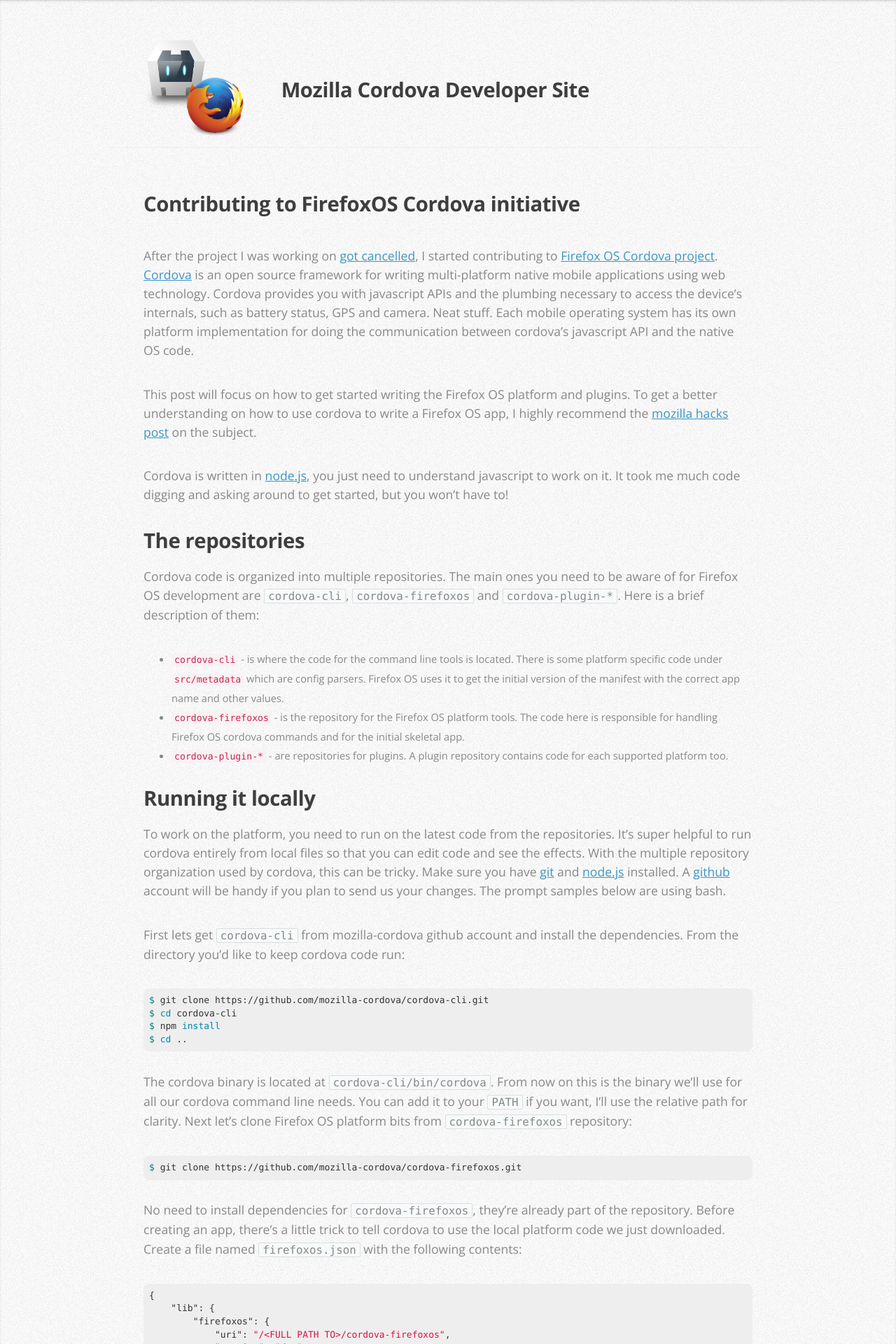
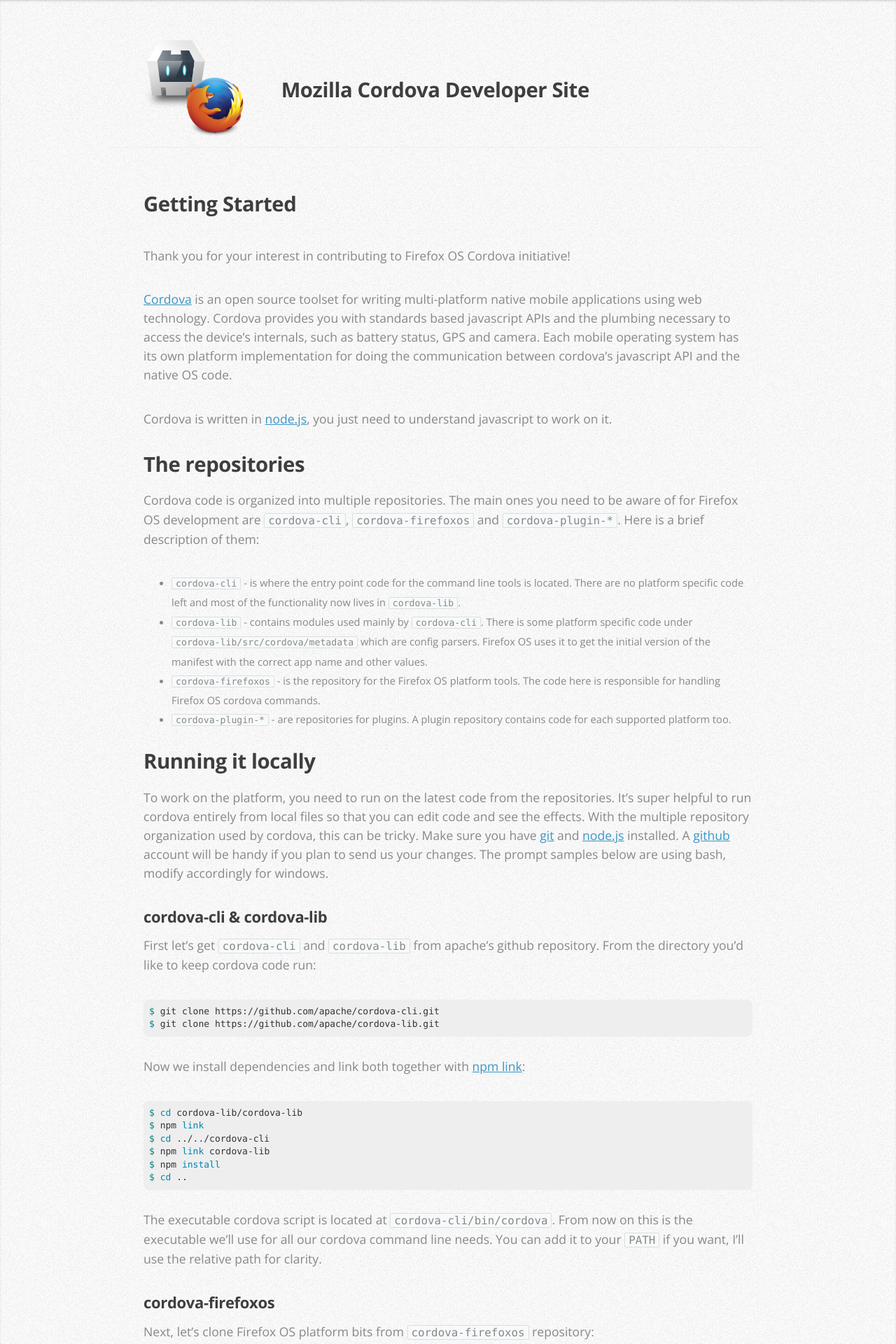
Before and after one commit to mozilla-cordova/mozilla-cordova.github.io, a Jekyll site: the page built from pages/01-getting-started.md, in a window 1280 px wide. Shown: the top 1920 px of the page at 70% size. Built offline with Jekyll 4.4.1, drawn with Linux system fonts in a browser that asks for light colours; some of the changed text lies outside the part shown.

Commit message:
Added documentation content and misc improvements

```diff
--- a/_layouts/page.html
+++ b/_layouts/page.html
@@ -15,7 +15,7 @@
     <header class="container" id="top">
         <div class="row page-header">
             <div>
-                <a href="{{ site.baseurl }}"><span class="image"><img src="/images/mozilla-cordova.png" alt="logo" /></span></a>
+                <a href="/status"><span class="image"><img src="/images/mozilla-cordova.png" alt="logo" /></span></a>
             </div>
             <div>
                 <h2>Mozilla Cordova Developer Site</h2>
--- a/css/style.css
+++ b/css/style.css
@@ -1028,13 +1028,25 @@
         font-size: 1.2em;
     }
 
-        .page-content p code
+        .page-content code
         {
             color: #888;
             background-color: #F7FAFB;
             border-radius: 2px;
             border: 1px solid #DDD;
             padding: 0 5px;
+        }
+
+    .page-content .video
+    {
+        text-align: center;
+        padding-bottom: 40px;
+    }
+
+        .page-content .video iframe
+        {
+            width: 100%;
+            max-width: 560px;
         }
 
 /*********************************************************************************/
@@ -1093,6 +1105,14 @@
     padding: 8px;
     border: 0;
     border-radius: 8px;
+}
+
+.highlight code
+{
+    color: inherit;
+    background-color: inherit;
+    border: 0;
+    padding: 0;
 }
 
 .highlight .c { color: #999988; font-style: italic } /* Comment */
--- a/pages/01-getting-started.md
+++ b/pages/01-getting-started.md
@@ -1,44 +1,67 @@
 ---
 layout: page
-title: Contributing to FirefoxOS Cordova initiative
+title: Getting Started
 author: Rodrigo Silveira
 author_twitter: rodms10
 ---
 
-After the project I was working on [got cancelled](https://blog.mozilla.org/futurereleases/2014/03/14/metro/), I started contributing to [Firefox OS Cordova project](https://wiki.mozilla.org/CordovaFirefoxOS). [Cordova](http://cordova.apache.org/) is an open source framework for writing multi-platform native mobile applications using web technology. Cordova provides you with javascript APIs and the plumbing necessary to access the device's internals, such as battery status, GPS and camera. Neat stuff. Each mobile operating system has its own platform implementation for doing the communication between cordova's javascript API and the native OS code.
+Thank you for your interest in contributing to Firefox OS Cordova initiative!
 
-This post will focus on how to get started writing the Firefox OS platform and plugins. To get a better understanding on how to use cordova to write a Firefox OS app, I highly recommend the [mozilla hacks post](https://hacks.mozilla.org/2014/02/building-cordova-apps-for-firefox-os/) on the subject.
+[Cordova](http://cordova.apache.org/) is an open source toolset for writing multi-platform native mobile applications using web technology. Cordova provides you with standards based javascript APIs and the plumbing necessary to access the device's internals, such as battery status, GPS and camera. Each mobile operating system has its own platform implementation for doing the communication between cordova's javascript API and the native OS code.
 
-Cordova is written in [node.js](http://nodejs.org/), you just need to understand javascript to work on it. It took me much code digging and asking around to get started, but you won't have to!
+Cordova is written in [node.js](http://nodejs.org/), you just need to understand javascript to work on it.
 
 ## The repositories
 
 Cordova code is organized into multiple repositories. The main ones you need to be aware of for Firefox OS development are `cordova-cli`, `cordova-firefoxos` and `cordova-plugin-*`. Here is a brief description of them:
 
-- `cordova-cli` - is where the code for the command line tools is located. There is some platform specific code under `src/metadata` which are config parsers. Firefox OS uses it to get the initial version of the manifest with the correct app name and other values.
-- `cordova-firefoxos` - is the repository for the Firefox OS platform tools. The code here is responsible for handling Firefox OS cordova commands and for the initial skeletal app.
+- `cordova-cli` - is where the entry point code for the command line tools is located. There are no platform specific code left and most of the functionality now lives in `cordova-lib`.
+- `cordova-lib` - contains modules used mainly by `cordova-cli`. There is some platform specific code under `cordova-lib/src/cordova/metadata` which are config parsers. Firefox OS uses it to get the initial version of the manifest with the correct app name and other values.
+- `cordova-firefoxos` - is the repository for the Firefox OS platform tools. The code here is responsible for handling Firefox OS cordova commands.
 - `cordova-plugin-*` - are repositories for plugins. A plugin repository contains code for each supported platform too.
 
 ## Running it locally
 
-To work on the platform, you need to run on the latest code from the repositories. It's super helpful to run cordova entirely from local files so that you can edit code and see the effects. With the multiple repository organization used by cordova, this can be tricky. Make sure you have [git](http://git-scm.com/downloads) and [node.js](http://nodejs.org/download/) installed. A [github](https://github.com/) account will be handy if you plan to send us your changes. The prompt samples below are using bash.
+To work on the platform, you need to run on the latest code from the repositories. It's super helpful to run cordova entirely from local files so that you can edit code and see the effects. With the multiple repository organization used by cordova, this can be tricky. Make sure you have [git](http://git-scm.com/downloads) and [node.js](http://nodejs.org/download/) installed. A [github](https://github.com/) account will be handy if you plan to send us your changes. The prompt samples below are using bash, modify accordingly for windows.
 
-First lets get `cordova-cli` from mozilla-cordova github account and install the dependencies. From the directory you'd like to keep cordova code run:
+### cordova-cli & cordova-lib
+
+First let's get `cordova-cli` and `cordova-lib` from apache's github repository. From the directory you'd like to keep cordova code run:
 
 {% highlight bash %}
-$ git clone https://github.com/mozilla-cordova/cordova-cli.git
-$ cd cordova-cli
+$ git clone https://github.com/apache/cordova-cli.git
+$ git clone https://github.com/apache/cordova-lib.git
+{% endhighlight %}
+
+Now we install dependencies and link both together with [npm link](https://www.npmjs.org/doc/cli/npm-link.html):
+
+{% highlight bash %}
+$ cd cordova-lib/cordova-lib
+$ npm link
+$ cd ../../cordova-cli
+$ npm link cordova-lib
 $ npm install
 $ cd ..
 {% endhighlight %}
 
-The cordova binary is located at `cordova-cli/bin/cordova`. From now on this is the binary we'll use for all our cordova command line needs. You can add it to your `PATH` if you want, I'll use the relative path for clarity. Next let's clone Firefox OS platform bits from `cordova-firefoxos` repository:
+The executable cordova script is located at `cordova-cli/bin/cordova`. From now on this is the executable we'll use for all our cordova command line needs. You can add it to your `PATH` if you want, I'll use the relative path for clarity.
+
+### cordova-firefoxos
+
+Next, let's clone Firefox OS platform bits from `cordova-firefoxos` repository:
 
 {% highlight bash %}
-$ git clone https://github.com/mozilla-cordova/cordova-firefoxos.git
+$ git clone https://github.com/apache/cordova-firefoxos.git
 {% endhighlight %}
 
-No need to install dependencies for `cordova-firefoxos`, they're already part of the repository. Before creating an app, there's a little trick to tell cordova to use the local platform code we just downloaded. Create a file named `firefoxos.json` with the following contents:
+No need to install dependencies for `cordova-firefoxos`, they're already part of the repository. We can now create a new cordova app by running `cordova create`. Let's create the app in `myapp` folder and give it the even more original project name of `io.myapp` and name it `myapp`. To create the app run:
+
+{% highlight bash %}
+$ cordova-cli/bin/cordova create myapp io.myapp "My cordova app"
+$ cd myapp
+{% endhighlight %}
+
+There's a little trick to tell cordova to use the local `cordova-firefoxos` platform code we just downloaded. In your project directory, myapp in our case, create a folder called `.cordova` and file named `config.json` with the following contents:
 
 {% highlight json %}
 {
@@ -52,14 +75,7 @@
 }
 {% endhighlight %}
 
-Make sure to set the full path to `cordova-firefoxos` folder under `uri`. We can now create a new cordova app by running `create`. Let's create the app in `myapp` folder and give it the even more original project name of `io.myapp` and name it `myapp`. The fourth parameter to `create` is the json config file we just create as a string. To create the app run:
-
-{% highlight bash %}
-$ cordova-cli/bin/cordova create myapp io.myapp myapp "$(cat firefoxos.json)"
-$ cd myapp
-{% endhighlight %}
-
-Alternatively, to use a local copy of `cordova-firefoxos` platform code on a cordova app that already exists, you can create a json file with the same content as above under `yourapp/.cordova/config.json`. In fact, that fourth parameter created that file for you. Go check.
+Make sure to set the full path to `cordova-firefoxos` folder on the `uri` property.
 
 To add the platform, all you need to run is:
 
@@ -69,59 +85,22 @@
 
 That's it. If you make any changes to `cordova-firefoxos`, remove and add the platform again to make sure you have the latest.
 
-## Adding a plugin
+### Plugins
 
-Working with local plugins is much simpler. Lets download the contacts plugin as an exemple:
+Working with local plugins is much simpler. Let's download the contacts plugin as an exemple:
 
 {% highlight bash %}
 $ cd ..
-$ git clone https://github.com/mozilla-cordova/cordova-plugin-contacts.git
+$ git clone https://github.com/apache/cordova-plugin-contacts.git
 {% endhighlight %}
 
-Adding a local version is pretty simple, just add the path as parameter to `plugin add` command:
+Adding a local version is pretty simple, just add the path as parameter to `cordova plugin add` command:
 
 {% highlight bash %}
 $ cd myapp
 $ ../cordova-cli/bin/cordova plugin add ../cordova-plugin-contacts
 {% endhighlight %}
 
-*NOTE: if at this point you hit a `ReferenceError: xml_helpers is not defined` error, don't despair. [It's a bug](https://issues.apache.org/jira/browse/CB-6200) in `cordova-plugman` code, which is responsible for plugin management. We can fix it by getting the latest version of `cordova-plugman`, and making sure cordova-cli uses it too. Here's how:*
-
-{% highlight bash %}
-$ cd ..
-$ git clone https://github.com/apache/cordova-plugman.git
-$ cd cordova-cli
-$ npm install ../cordova-plugman
-$ cd ../myapp
-$ ../cordova-cli/bin/cordova plugin add ../cordova-plugin-contacts
-{% endhighlight %}
-
 To see changes you made to plugin code you have to remove then add the plugin again. To remove the plugin you need to use the plugin name, not the path. Running `../cordova-cli/bin/cordova plugin ls` will show you the names of installed plugins. For example, to remove the contacts plugin run `../cordova-cli/bin/cordova plugin remove org.apache.cordova.contacts`.
 
 That's it, you are now running the latest and greatest versions of it all!
-
-## Firefox OS plugin development: from javascript to javascript
-
-Cordova provides you with a javascript API. They try to follow standards when possible. Firefox OS is built on web standards too. Sometimes they use the same API. How can a plugin developer access Firefox OS API when they clash?
-
-Cordova provides us with a `modulemapper` library to access the original values of overwritten properties. Let's take a look at how the [battery-status plugin uses `modulemapper`](https://github.com/mozilla-cordova/cordova-plugin-battery-status/blob/dev/src/firefoxos/BatteryProxy.js#L22):
-
-{% highlight js %}
-var mozBattery = cordova.require('cordova/modulemapper').getOriginalSymbol(window, 'navigator.battery');
-{% endhighlight %}
-
-The variable `mozBattery` now points to the original `navigator.battery`. The first parameter to `getOriginalSymbol` is the context, pretty much always  `window`. The second is the value you want to get. To find out what value to use on the second parameter, check the `<js-module>` element in the plugin's `plugin.xml` configuration file. For the [battery-status plugin it is](https://github.com/mozilla-cordova/cordova-plugin-battery-status/blob/dev/plugin.xml#L14-L16):
-
-{% highlight xml %}
-<js-module src="www/battery.js" name="battery">
-    <clobbers target="navigator.battery" />
-</js-module>
-{% endhighlight %}
-
-The `<clobbers>` element's `target` attribute has the value that was overwritten.
-
-## Contributing
-
-If you got this far, you're ready to get started! Open up your favorite editor and hack on. If you want to help with Firefox OS support, check out [our status site](http://mozilla-cordova.github.io/) and [the project's wiki](https://wiki.mozilla.org/CordovaFirefoxOS).
-
-While writing this post I got news that I'm joining the team. Super excited to improve cordova support for Firefox OS! If you want to chat with us, we hang out on #cordova channel on [mozilla's irc server](https://wiki.mozilla.org/IRC).
```
Also changed, not shown: pages/02-phonegap-dev-app.md (deleted, +0 -60 lines), pages/02-plugin-development.md (added, +24 -0 lines), pages/03-phonegap-dev-app.md (added, +82 -0 lines), css/style-mobile.css (line endings or trailing spaces).
